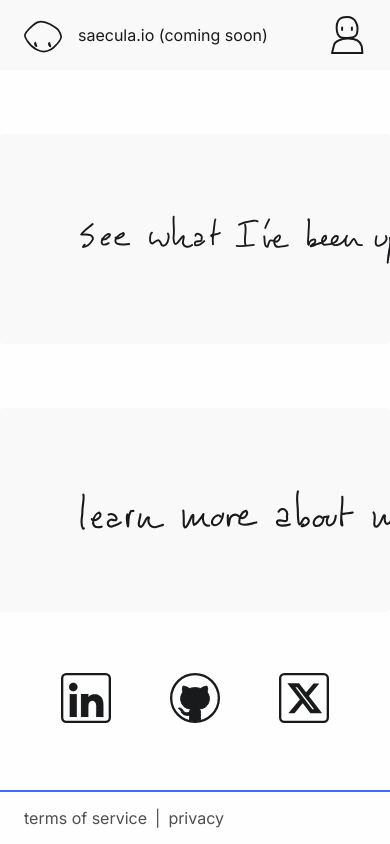
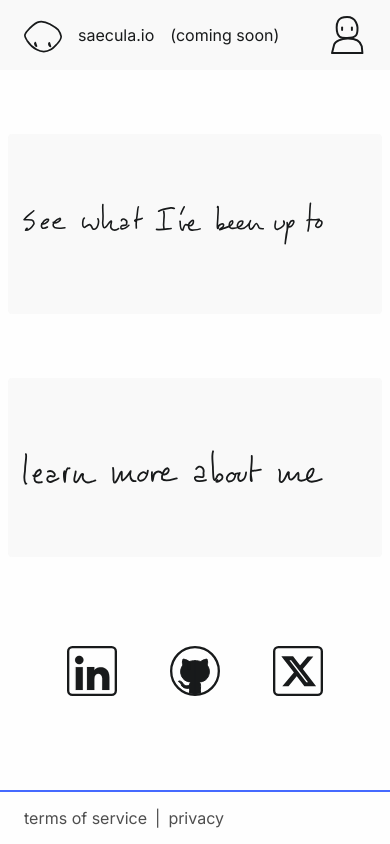
Before and after one commit to saecula/saecula-io, a Next.js app: page / in a window 390 px wide. Built offline with nearby package versions, Linux system fonts and the light colour scheme.

Commit message:
bugfix handwriting for mobile

```diff
--- a/app/_components/Header.js
+++ b/app/_components/Header.js
@@ -10,7 +10,8 @@ const Header = () => (
     <Link href="/">
       <div id="home" className={styles.group}>
         <img src="/mascot.svg" width={iconSize} height={iconSize} />
-        <div>{'saecula.io (coming soon)'}</div>
+        <div>{'saecula.io'}</div>
+        <div>{'(coming soon)'}</div>
       </div>
     </Link>
     <div id="dummy" className={styles.group}>
--- a/app/page.js
+++ b/app/page.js
@@ -4,8 +4,8 @@ import Link from 'next/link';
 import styles from './style.module.css';
 
 const iconSize = 50;
-const writingWidth = 400;
-const writingHeight = 40;
+const writingWidth = 300;
+const writingHeight = 35;
 
 const Icon = ({ href, src }) => (
   <Link href={href} target="_blank" rel="noopener noreferrer">
@@ -23,6 +23,7 @@ export default () => {
           width={writingWidth}
           height={writingHeight + 10}
         />
+        <div style={{ width: writingWidth }} />
       </div>
       <div>
         <img
@@ -31,6 +32,7 @@ export default () => {
           width={writingWidth}
           height={writingHeight}
         />
+        <div style={{ width: writingWidth }} />
       </div>
       <div className={styles.links}>
         <Icon href="https://www.linkedin.com/in/saecula/" src="/in.svg" />
--- a/app/style.module.css
+++ b/app/style.module.css
@@ -2,7 +2,7 @@
   height: 100%;
   max-width: 900px;
   margin: auto;
-  padding: 2rem 0;
+  padding: 2rem 0.5rem;
   font-size: 1.5rem;
   display: flex;
   flex-direction: column;
@@ -13,11 +13,11 @@
 .page > * {
   height: 40%;
   margin: 2rem 0;
-  padding: 5rem;
+  padding: 15px;
   background-color: var(--panel-color);
   border-radius: 4px;
   display: flex;
-  justify-content: space-between;
+  justify-content: space-around;
   align-items: center;
 }
 
@@ -25,5 +25,4 @@
   margin: 0;
   padding: 0 2rem;
   background-color: transparent;
-  justify-content: space-around;
 }
```
